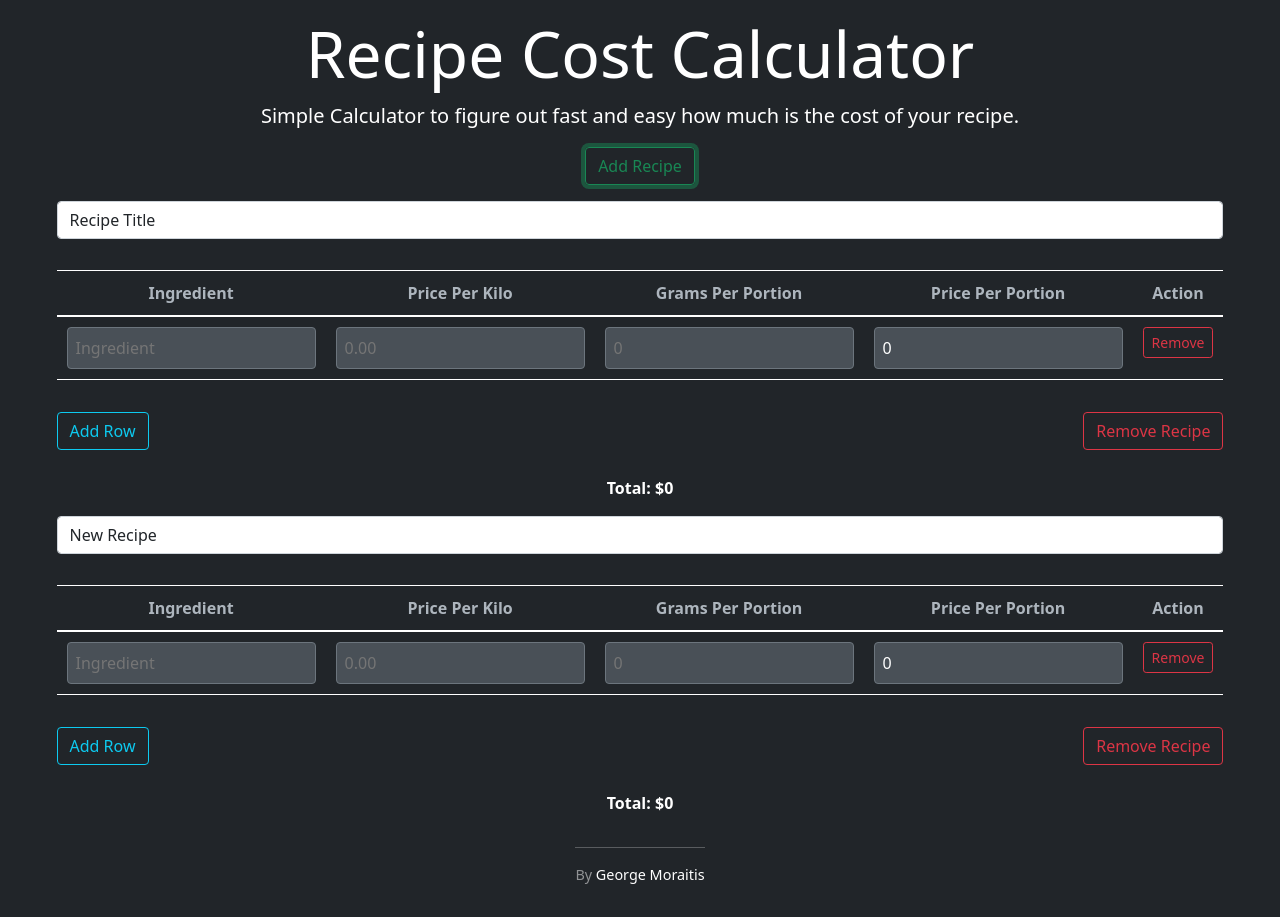
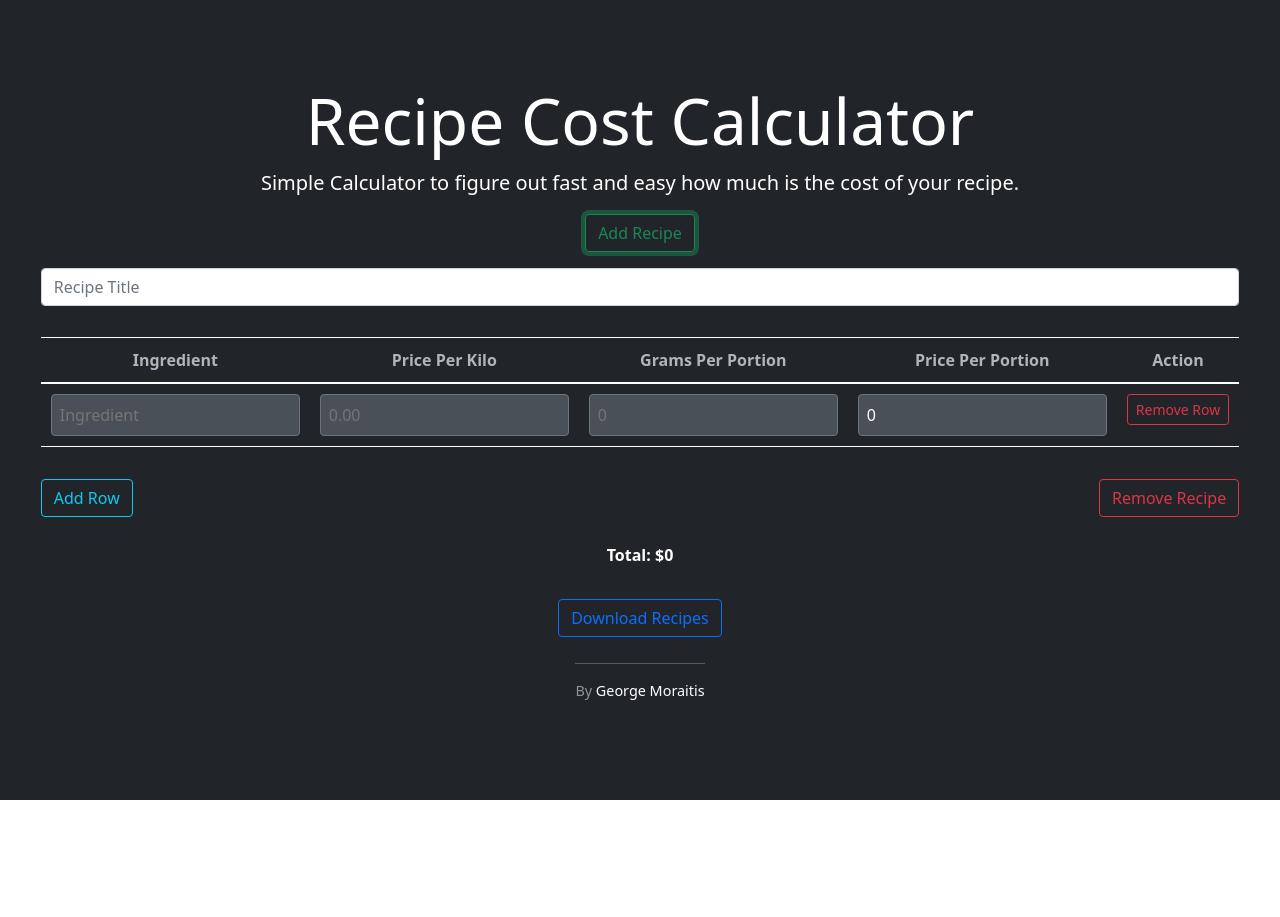
Before and after one commit to gmoraitis/Recipe-Cost-Calculator, a React (Vite) app: page / in a window 1280 px wide. Both pictures are taken after a click on the button "Add Recipe". After the commit the page ends 800 px from the top, so only its background shows below. Built offline with nearby package versions, Linux system fonts and the light colour scheme.

Commit message:
Small corrections

```diff
--- a/src/components/Form.jsx
+++ b/src/components/Form.jsx
@@ -1,16 +1,36 @@
 import React, { useState } from 'react';
 
 function Form() {
-  const [recipes, setRecipes] = useState([
-    {
-      id: Date.now(),
-      title: 'Recipe Title',
-      rows: [
-        { id: Date.now(), ingredient: '', pricePerKilo: '', gramsPerPortion: '', pricePerPortion: 0 },
-      ],
-      total: 0,
-    },
-  ]);
+  const [recipes, setRecipes] = useState([]);
+
+  // Function to convert recipes to text format
+  const convertRecipesToText = () => {
+    let text = 'Recipes List:\n\n';
+
+    recipes.forEach((recipe, index) => {
+      text += `Recipe ${index + 1}: ${recipe.title}\n`;
+      recipe.rows.forEach((row, rowIndex) => {
+        text += `    Ingredient: ${row.ingredient}\n`;
+        text += `    Price Per Kilo: ${row.pricePerKilo}\n`;
+        text += `    Grams Per Portion: ${row.gramsPerPortion}\n`;
+        text += `    Price Per Portion: ${row.pricePerPortion}\n`;
+        text += '\n';
+      });
+      text += `Total: $${recipe.total}\n\n`;
+    });
+
+    return text;
+  };
+
+  // Function to trigger download of recipes as text
+  const downloadRecipes = () => {
+    const text = convertRecipesToText();
+    const blob = new Blob([text], { type: 'text/plain' });
+    const link = document.createElement('a');
+    link.href = URL.createObjectURL(blob);
+    link.download = 'recipes.txt';
+    link.click();
+  };
 
   // Add a new recipe
   const addRecipe = () => {
@@ -18,7 +38,7 @@ function Form() {
       ...recipes,
       {
         id: Date.now(),
-        title: 'New Recipe',
+        title: '',
         rows: [
           { id: Date.now(), ingredient: '', pricePerKilo: '', gramsPerPortion: '', pricePerPortion: 0 },
         ],
@@ -59,7 +79,7 @@ function Form() {
               rows: recipe.rows.filter((row) => row.id !== rowId),
               total: calculateTotal(recipe.rows.filter((row) => row.id !== rowId)),
             }
-          :  recipe
+          : recipe
       )
     );
   };
@@ -104,9 +124,8 @@ function Form() {
 
   return (
     <div>
-
       {/* Add Recipe Button */}
-      <button onClick={addRecipe} className="btn btn-outline-success  mb-3">
+      <button onClick={addRecipe} className="btn btn-outline-success mb-3">
         Add Recipe
       </button>
 
@@ -172,7 +191,7 @@ function Form() {
                         className="btn btn-outline-danger btn-sm"
                         onClick={() => removeRow(recipe.id, row.id)}
                       >
-                        Remove
+                        Remove Row
                       </button>
                     </td>
                   </tr>
@@ -197,6 +216,13 @@ function Form() {
           </div>
         </div>
       ))}
+
+      {/* Download Recipes Button - Shown only if there is at least one recipe */}
+      {recipes.length > 0 && (
+        <button onClick={downloadRecipes} className="btn btn-outline-primary mt-3">
+          Download Recipes
+        </button>
+      )}
     </div>
   );
 }
--- a/src/index.css
+++ b/src/index.css
@@ -97,7 +97,6 @@ footer {
   }
 
   button {
-    width: 100%;
     font-size: 1rem;
     padding: 12px 15px;
   }
```
